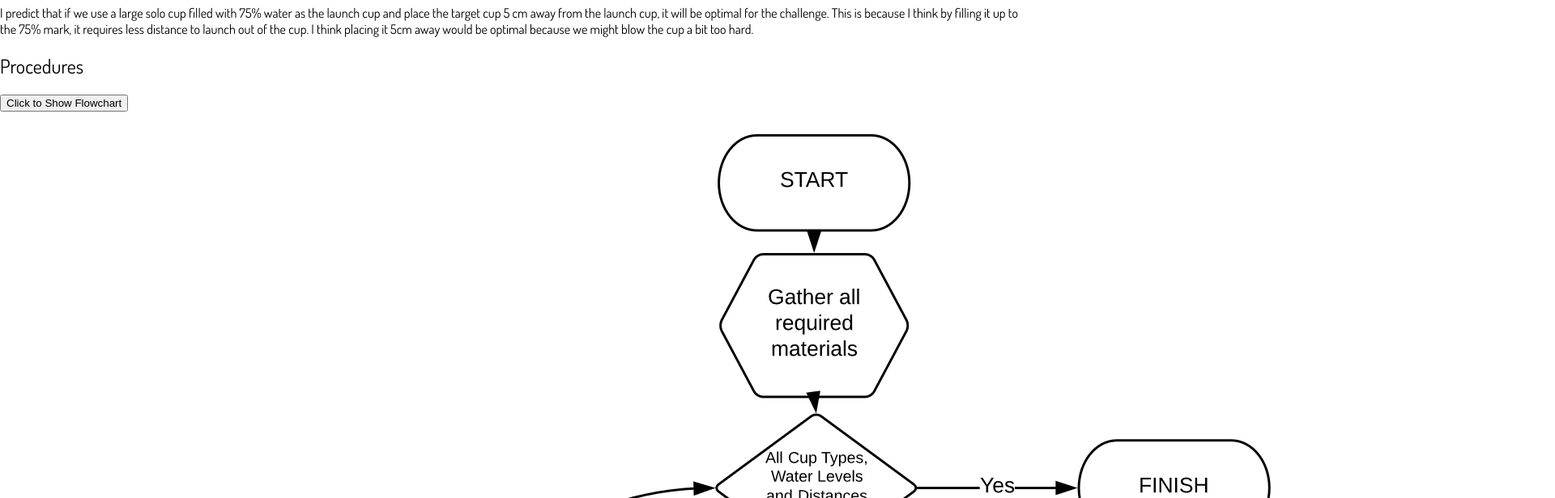
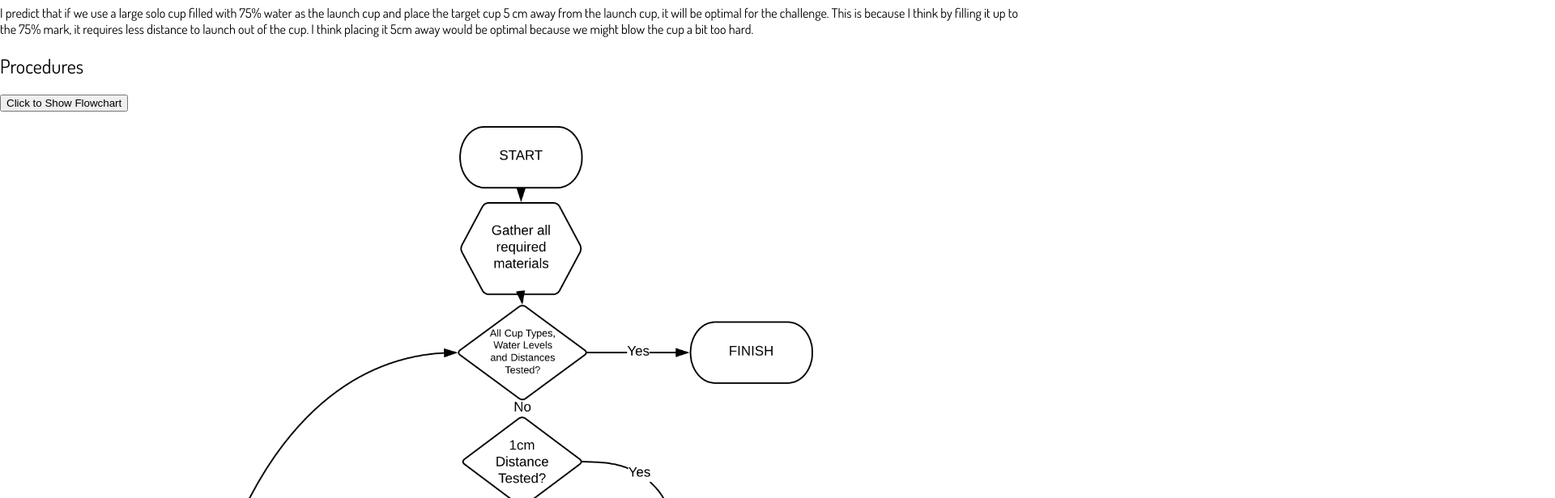
Before and after one commit to 21chanas3/21chanas3.github.io, a plain HTML site: page labs/blowcupchallenge.html in a window 1280 px wide. Shown: the part 240-856 px from the top of the page at 81% size, 1920 px wide, since content can reach past the window. Drawn offline with Linux system fonts and the light colour scheme.

Commit message:
Update blowcupchallenge.html

```diff
--- a/labs/blowcupchallenge.html
+++ b/labs/blowcupchallenge.html
@@ -26,7 +26,7 @@
             <h2>Procedures</h2>
             <button onClick="showProcedure()">Click to Show Flowchart</button>
             <div id="flowchart" style="display="none">
-              <img src="/images/FlowChart.png">
+              <img src="/images/FlowChart.png" width="100%">
             </div>
             <h2>Observation</h2>
             <ul>
```
